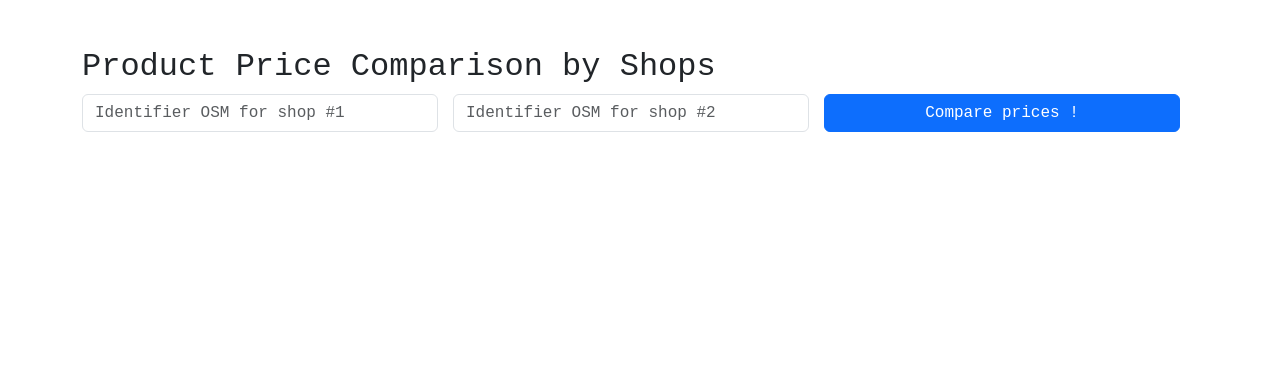
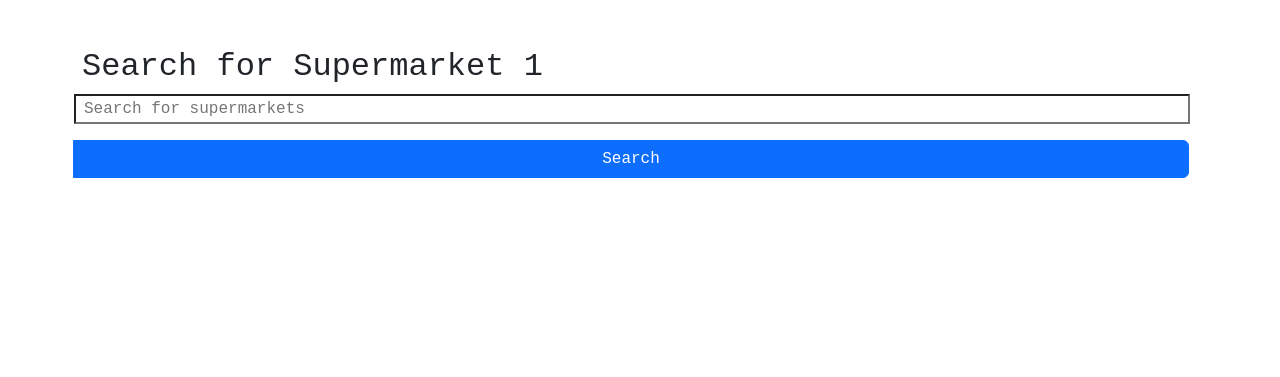
Before and after one commit to qloridant/shop_prices_comparaison, a Django app: page / in a window 1280 px wide. Shown: the part 56-433 px from the top of the page. Run offline with Django 5.2, Linux system fonts and the light colour scheme; data that the repository does not hold is empty; some libraries are stand-ins or nearby versions.

Commit message:
Ajout selection supermarche avec Photon

```diff
--- a/main/templates/main/header.html
+++ b/main/templates/main/header.html
@@ -1,7 +1,7 @@
 {% load static %}
 <nav class="navbar navbar-light bg-light mb-3">
     <div class="container-fluid">
-        <a class="navbar-brand d-flex align-items-center" href="#">
+        <a class="navbar-brand d-flex align-items-center" href="/">
             <img src="{% static 'main/money.svg' %}" alt="App logo" width="30" height="24" class="d-inline-block align-text-top me-3">
             Do you want your receipt?
         </a>
--- /dev/null
+++ b/main/templates/main/select_supermarket.html
@@ -0,0 +1,95 @@
+<!DOCTYPE html>
+<html lang="en">
+<head>
+    <meta charset="UTF-8">
+    <meta name="viewport" content="width=device-width, initial-scale=1.0">
+    <title>Shop Price Summary</title>
+    <link href="https://stackpath.bootstrapcdn.com/bootstrap/4.5.2/css/bootstrap.min.css" rel="stylesheet">
+    {# Load the tag library #}
+    {% load django_bootstrap5 %}
+
+    {# Load CSS and JavaScript #}
+    {% bootstrap_css %}
+    {% bootstrap_javascript %}
+
+    {# Display django.contrib.messages as Bootstrap alerts #}
+    {% bootstrap_messages %}
+    <style>
+        body {
+            font-family: 'Courier New', monospace;  /* Monospaced font for receipt look */
+        }
+        .receipt {
+            font-family: 'Courier New', monospace;  /* Monospaced font for receipt look */
+            padding: 10px;           /* Padding for the outer table */
+            margin: 10px;            /* Margin for the outer table */
+        }
+        .receipt thead {
+            border-bottom: 2px dashed #333;  /* Bold bottom border for header */
+        }
+        .receipt th {
+            font-weight: bold;
+            border-bottom: 2px dashed #333;  /* Bold bottom border for header */
+        }
+        .receipt td {
+            border-bottom: 2px dashed #333;  /* Bold bottom border for header */
+        }
+        .receipt tbody tr .receipt-item {
+            border-bottom: 2px dashed #333;  /* Dashed border for receipt items */
+            padding: 5px 0;                  /* Padding for receipt items */
+            font-size: 0.9em;
+            font-style: italic;
+        }
+        .receipt tbody tr {
+            border-bottom: 1px solid transparent;  /* Prevent Bootstrap from overriding */
+        }
+        .product-name {
+            font-size: 0.9em;
+            font-weight: bold;               /* Bold product names */
+        }
+        .barcode .shop-id{
+            font-size: 0.8em;                /* Smaller barcode text */
+            color: #555;                     /* Grey color for barcode */
+        }
+        .cheapest {
+            color: green;
+        }
+    </style>
+</head>
+<body>
+    <div class="basic">
+    {% include "main/header.html" %}
+    </div>
+
+    <div class="container mt-5">
+        <h2>Search for Supermarket {{ stage }}</h2>
+        <form action="{% url 'search_supermarkets' %}" method="get" class="input-group row g-3">
+            <input type="text" name="query" value="{{ query }}" placeholder="Search for supermarkets" required>
+            <input type="hidden" name="stage" value="{{ stage }}">
+            <button type="submit" class="btn btn-primary">Search</button>
+        </form>
+    </div>
+    {% if supermarkets %}
+    <div class="container mt-5">
+        <form action="{% url 'select_supermarket' %}" method="post" class="input-group row g-3">
+            {% csrf_token %}
+            <ul>
+                {% for supermarket in supermarkets %}
+                    <li>
+                        <label>
+                            <input type="radio" name="supermarket_id" value="{{ supermarket.properties.osm_id }}">
+                            {{ supermarket.properties.name }} - {{ supermarket.properties.city }} - {{ supermarket.properties.postcode }} - {{ supermarket.properties.street }} - {{ supermarket.properties.osm_id }}
+
+                        </label>
+                    </li>
+                {% endfor %}
+            </ul>
+            <input type="hidden" name="stage" value="{{ stage }}">
+            <button type="submit">Select</button>
+        </form>
+    </div>
+    {% endif %}
+</body>
+
+<div class="basic">
+    {% include "main/footer.html" %}
+</div>
--- a/main/templates/main/shop_summary.html
+++ b/main/templates/main/shop_summary.html
@@ -60,22 +60,9 @@
         {% include "main/header.html" %}
     </div>
 
+
     <div class="container mt-5">
-        <h2>Product Price Comparison by Shops</h2>
 
-        <!-- Form for entering shop ID -->
-        <form action="" method="get" class="input-group row g-3">
-            <div class="col-md-4">
-                <input class="form-control" name="osm_id_shop_1" placeholder="Identifier OSM for shop #1">
-            </div>
-            <div class="col-md-4">
-                <input class="form-control" name="osm_id_shop_2" placeholder="Identifier OSM for shop #2">
-            </div>
-            <div class="col-md-4">
-                <button type="submit" class="w-100 btn btn-primary">Compare prices !</button>
-            </div>
-            </form>
-        </form>
 
     {% if products %}
     <div class="container mt-5">
@@ -141,8 +128,8 @@
         </table>
 
     </div>
-    {% elif shop_id %}
-        <p class="text-danger mt-4">No shop found with the provided ID. Please try again.</p>
+    {% else%}
+        <p class="text-danger mt-4">No products found to compare these shops...</p>
     {% endif %}
 
     <div class="basic">
--- a/main/urls.py
+++ b/main/urls.py
@@ -4,5 +4,7 @@ from django.urls import path
 from . import views
 
 urlpatterns = [
-    path('', views.shop_compare_summary, name='shop_summary'),  # Root URL for the combined view
+    path('search/', views.search_supermarkets, name='search_supermarkets'),
+    path('select_supermarket/', views.select_supermarket, name='select_supermarket'),
+    path('summary/', views.summary_selection, name='summary_selection'),
 ]
--- a/main/utils.py
+++ b/main/utils.py
@@ -1,4 +1,23 @@
 import requests
+from urllib.parse import quote_plus
+
+def search_osm(query):
+    url = "https://photon.komoot.io/api"
+    params = {
+        "q": query,  # e.g., "supermarket near park"
+        "osm_tag": ["shop", "amenity"],
+        "limit": 10
+    }
+    headers = {
+        'Accept-Language': 'en-US,en;q=0.5',
+        'Cache-Control': 'no-cache'
+    }
+
+    response = requests.get(url, headers=headers, params=params)
+    print(response.url)
+    if response.status_code == 200:
+        return response.json().get('features', [])
+    return []
 
 def get_open_prices(session, shop_id):
     url = f"https://prices.openfoodfacts.org/api/v1/prices?location_osm_id={shop_id}&size=100&order_by=-date"
@@ -22,6 +41,7 @@ def keep_products_intersection_shops(shops, shop_products):
             common_shop_products[barcode] = shop_products[barcode]
     return common_shop_products
 
+
 def summarize_shop_products(shops, shop_products):
     summary = {}
     summary['len'] = len(shop_products)
--- a/main/views.py
+++ b/main/views.py
@@ -1,19 +1,16 @@
 import requests
-from django.shortcuts import render
-from .utils import keep_products_intersection_shops, summarize_shop_products, get_open_prices
+from django.shortcuts import render, redirect
+from .utils import keep_products_intersection_shops, summarize_shop_products, get_open_prices, search_osm
+from django.http import HttpResponse
 
-def shop_compare_summary(request):
+def shops_compare_summary(request):
     # Get user's selected location or shop type, then call OSM API
     selected_shops = []
 
-    # shop_id_1 = request.GET.get('osm_id_shop_1') if request.GET.get('osm_id_shop_1') else '27108404' # Get shop ID from query parameter Intermarché
-    shop_id_1 = request.GET.get('osm_id_shop_1') if request.GET.get('osm_id_shop_1') else '872934393' # Get shop ID from query parameter Intermarché
-    shop_id_2 = request.GET.get('osm_id_shop_2') if request.GET.get('osm_id_shop_2') else '27108404' # Get shop ID from query parameter Auchan
-
-    # Fetch shops from OpenStreetMap
-    for shop_id in [shop_id_1, shop_id_2]:
-        shop = {'id': shop_id}
-        selected_shops.append(shop)
+    shop_id_1 = int(request.session.get('first_supermarket_id'))
+    shop_id_2 = int(request.session.get('second_supermarket_id'))
+    selected_shops = [{'id': shop_id_1},
+                       {'id': shop_id_2}]
 
     # Receive list of selected shops and retrieve product prices from OFF
     shop_products = {}
@@ -42,3 +39,45 @@ def shop_compare_summary(request):
     shop_products = keep_products_intersection_shops(selected_shops, products)
     shop_products_summary = summarize_shop_products(selected_shops, shop_products)
     return render(request, 'main/shop_summary.html', {'shops': selected_shops, 'products': shop_products, 'shop_products_summary': shop_products_summary})
+
+def landing_page(request):
+    request.session['search_stage'] = '1'
+    if request.method == "POST":
+        # Get the query from the form
+        query = request.POST.get("query", "supermarket")
+
+        # Redirect to the search page with the first search stage
+        return render(request, 'main/select_supermarket.html', {'query': query, 'stage': '1'})
+    return render(request, 'main/select_supermarket.html', {'stage': '1'})
+
+def search_supermarkets(request):
+    # Determine which search phase (first or second)
+    search_stage = request.session.get('search_stage')
+
+    query = request.GET.get('query', 'supermarket')
+
+     # If no query is provided, prompt the user to enter one
+    if not query:
+        return render(request, 'main/search_form.html', {'stage': search_stage})
+
+    # Perform the search
+    supermarkets = search_osm(query)
+
+    return render(request, 'main/select_supermarket.html', {'supermarkets': supermarkets, 'stage': search_stage})
+
+def select_supermarket(request):
+    if request.method == "POST":
+        selected_id = request.POST.get("supermarket_id")
+        search_stage = request.session.get('search_stage')
+
+        if search_stage == "1":
+            # Store the first selection in the session and redirect for the second selection
+            request.session['first_supermarket_id'] = selected_id
+            request.session['search_stage'] = '2'
+            return render(request, 'main/select_supermarket.html', {'stage': request.session['search_stage']})
+
+        elif search_stage == "2":
+            # Store the second selection and redirect to the summary
+            request.session['second_supermarket_id'] = selected_id
+            return shops_compare_summary(request)
+    return HttpResponse("No supermarket selected.")
--- a/open_shop_compare/settings.py
+++ b/open_shop_compare/settings.py
@@ -68,7 +68,7 @@ ROOT_URLCONF = 'open_shop_compare.urls'
 TEMPLATES = [
     {
         'BACKEND': 'django.template.backends.django.DjangoTemplates',
-        'DIRS': [],
+        'DIRS': [os.path.join(BASE_DIR, 'templates')],
         'APP_DIRS': True,
         'OPTIONS': {
             'context_processors': [
--- a/open_shop_compare/urls.py
+++ b/open_shop_compare/urls.py
@@ -1,9 +1,9 @@
-# ShopCompare/urls.py
-
-from django.contrib import admin
-from django.urls import path, include
+# urls.py
+from django.urls import path
+from main import views
 
 urlpatterns = [
-    path('admin/', admin.site.urls),
-    path('', include('main.urls')),  # Includes URL patterns from the `main` app
+    path('', views.landing_page, name='landing_page'),
+    path('search/', views.search_supermarkets, name='search_supermarkets'),
+    path('select_supermarket/', views.select_supermarket, name='select_supermarket'),
 ]
```
